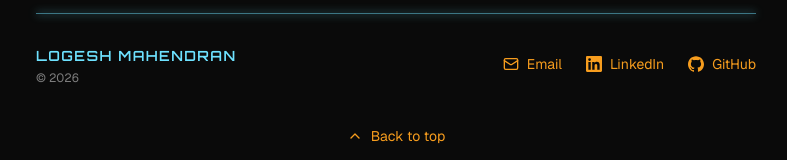
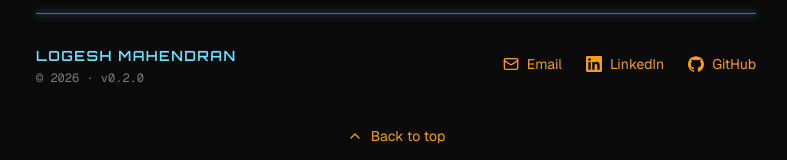
Before and after one commit to lmahendran/my-portfolio, a Next.js app: page / in a window 1280 px wide. Shown: the part 3929-4089 px from the top of the page, without its empty margins (244-1031 px from the left). Built offline with nearby package versions, Linux system fonts and the light colour scheme.

Commit message:
Show site version in footer and bump to 0.2.0

```diff
--- a/components/Footer.tsx
+++ b/components/Footer.tsx
@@ -1,4 +1,5 @@
 import type { ReactNode } from "react";
+import packageJson from "@/package.json";
 
 type FooterLink = {
     label: string;
@@ -76,7 +77,9 @@ export default function Footer() {
                     <p className="font-display text-sm font-semibold tracking-widest text-tron-cyan uppercase">
                         Logesh Mahendran
                     </p>
-                    <p className="mt-1 text-xs text-foreground/50">© 2026</p>
+                    <p className="mt-1 font-mono text-xs text-foreground/50">
+                        © 2026 · v{packageJson.version}
+                    </p>
                 </div>
                 <ul className="flex flex-wrap justify-center gap-x-6 gap-y-3">
                     {links.map((link) => {
--- a/package.json
+++ b/package.json
@@ -1,6 +1,6 @@
 {
     "name": "my-portfolio",
-    "version": "0.1.0",
+    "version": "0.2.0",
     "private": true,
     "scripts": {
         "dev": "next dev",
```
Also changed, not shown: 1 other file (tests, documents, lock files or other folders).
